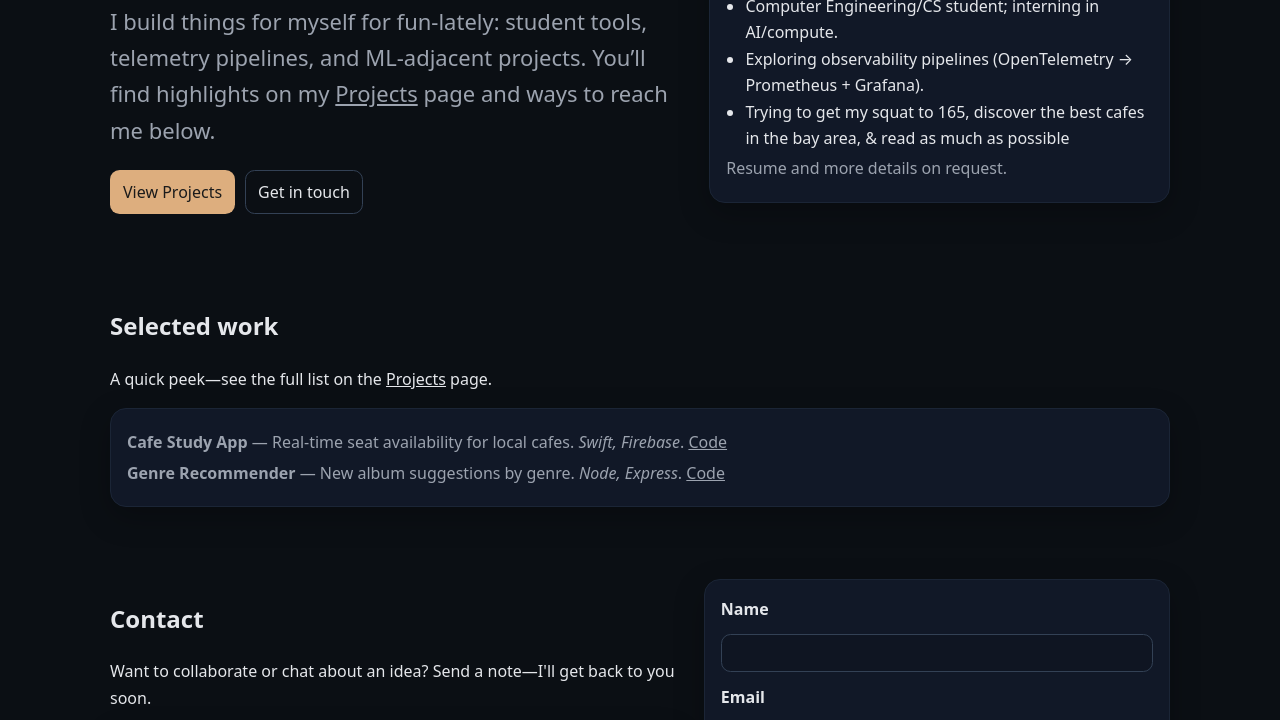
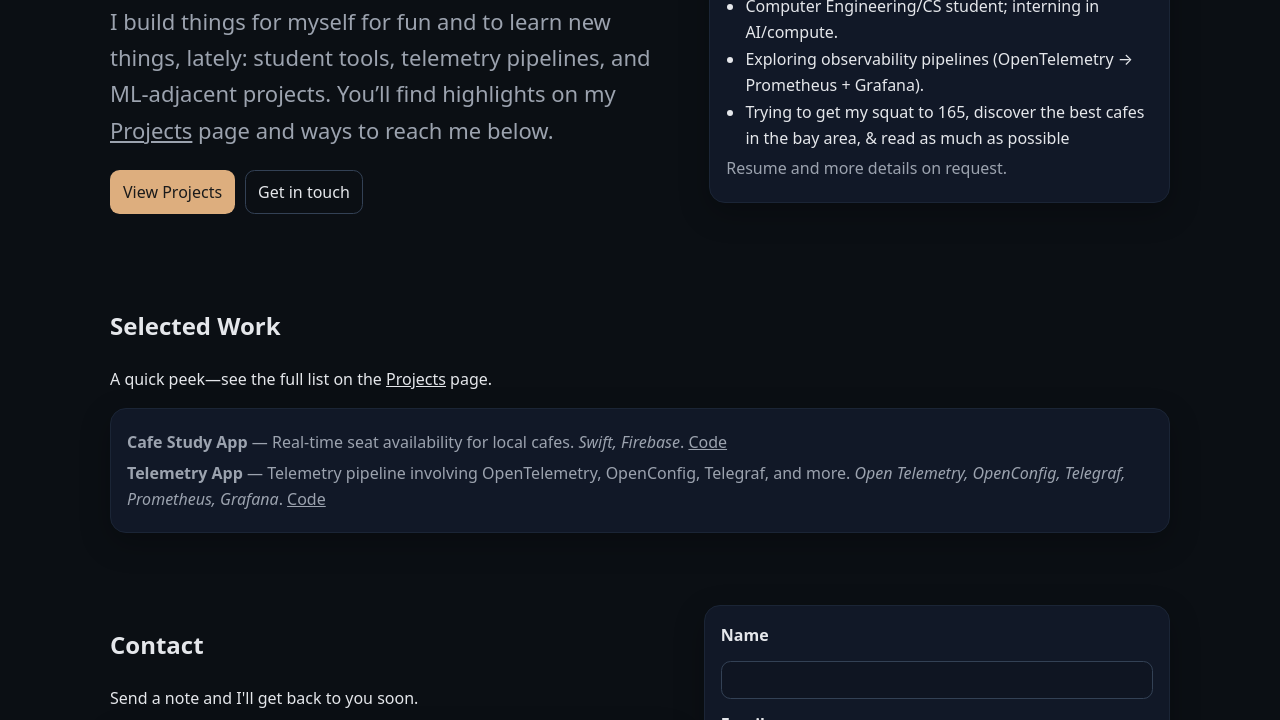
Before and after one commit to cooogus/Portfolio, a plain HTML site: page index.html in a window 1280 px wide. Shown: the part 219-939 px from the top of the page. Drawn offline with Linux system fonts and the light colour scheme.

Commit message:
[Feat] update on index page

```diff
--- a/index.html
+++ b/index.html
@@ -30,12 +30,11 @@
   </header>
 
   <main id="main">
-    <!-- HOME / HERO -->
     <section id="home" class="hero">
       <div class="container hero-inner">
         <div>
           <h1>Hi, I’m Clara.</h1>
-          <p class="lead">I build things for myself for fun-lately: student tools, telemetry pipelines, and ML‑adjacent projects. You’ll find highlights on my <a href="projects.html">Projects</a> page and ways to reach me below.</p>
+          <p class="lead">I build things for myself for fun and to learn new things, lately: student tools, telemetry pipelines, and ML‑adjacent projects. You’ll find highlights on my <a href="projects.html">Projects</a> page and ways to reach me below.</p>
           <div class="actions">
             <a class="btn primary" href="projects.html">View Projects</a>
             <a class="btn" href="#contact">Get in touch</a>
@@ -56,11 +55,11 @@
     <!-- OPTIONAL mini Projects teaser (kept small since full page exists) -->
     <section class="section" aria-labelledby="proj-heading">
       <div class="container">
-        <h2 id="proj-heading">Selected work</h2>
+        <h2 id="proj-heading">Selected Work</h2>
         <p class="sub">A quick peek—see the full list on the <a href="projects.html">Projects</a> page.</p>
         <div class="card">
           <p><strong>Cafe Study App</strong> — Real‑time seat availability for local cafes. <em>Swift, Firebase</em>. <a href="https://github.com/cooogus/study-sure-app" target="_blank" rel="noopener">Code</a></p>
-          <p><strong>Genre Recommender</strong> — New album suggestions by genre. <em>Node, Express</em>. <a href="https://github.com/cooogus/genre-website" target="_blank" rel="noopener">Code</a></p>
+          <p><strong>Telemetry App</strong> — Telemetry pipeline involving OpenTelemetry, OpenConfig, Telegraf, and more. <em>Open Telemetry, OpenConfig, Telegraf, Prometheus, Grafana</em>. <a href="https://github.com/cooogus/telemetry-app-demo" target="_blank" rel="noopener">Code</a></p>
         </div>
       </div>
     </section>
@@ -70,7 +69,7 @@
       <div class="container contact-grid">
         <div>
           <h2 id="contact-heading">Contact</h2>
-          <p class="sub">Want to collaborate or chat about an idea? Send a note—I'll get back to you soon.</p>
+          <p class="sub">Send a note and I'll get back to you soon.</p>
           <div class="card">
             <p><strong>Email</strong><br/>
               <a href="mailto:clara.ogus@outlook.com">clara.ogus@outlook.com</a>
```
